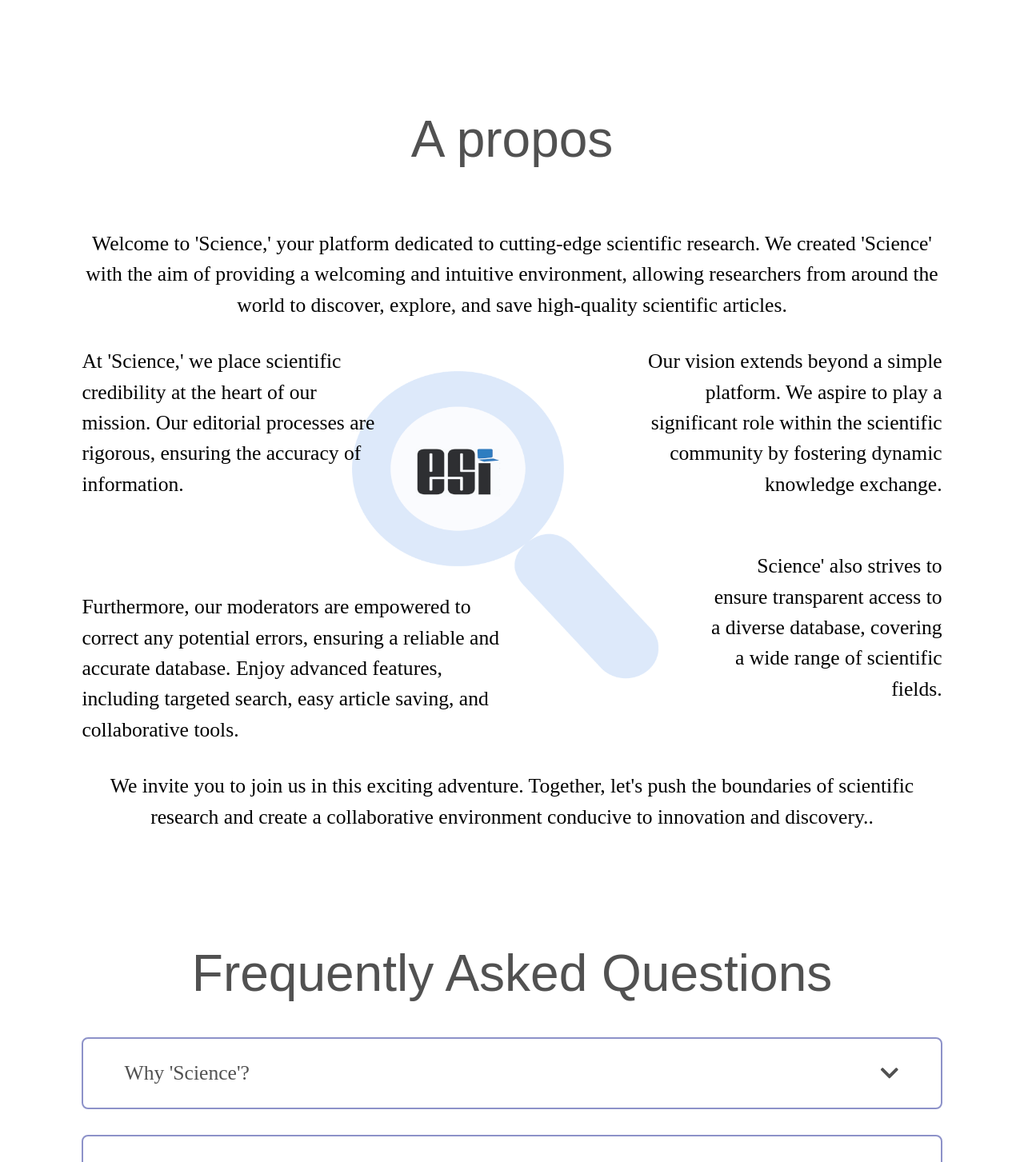
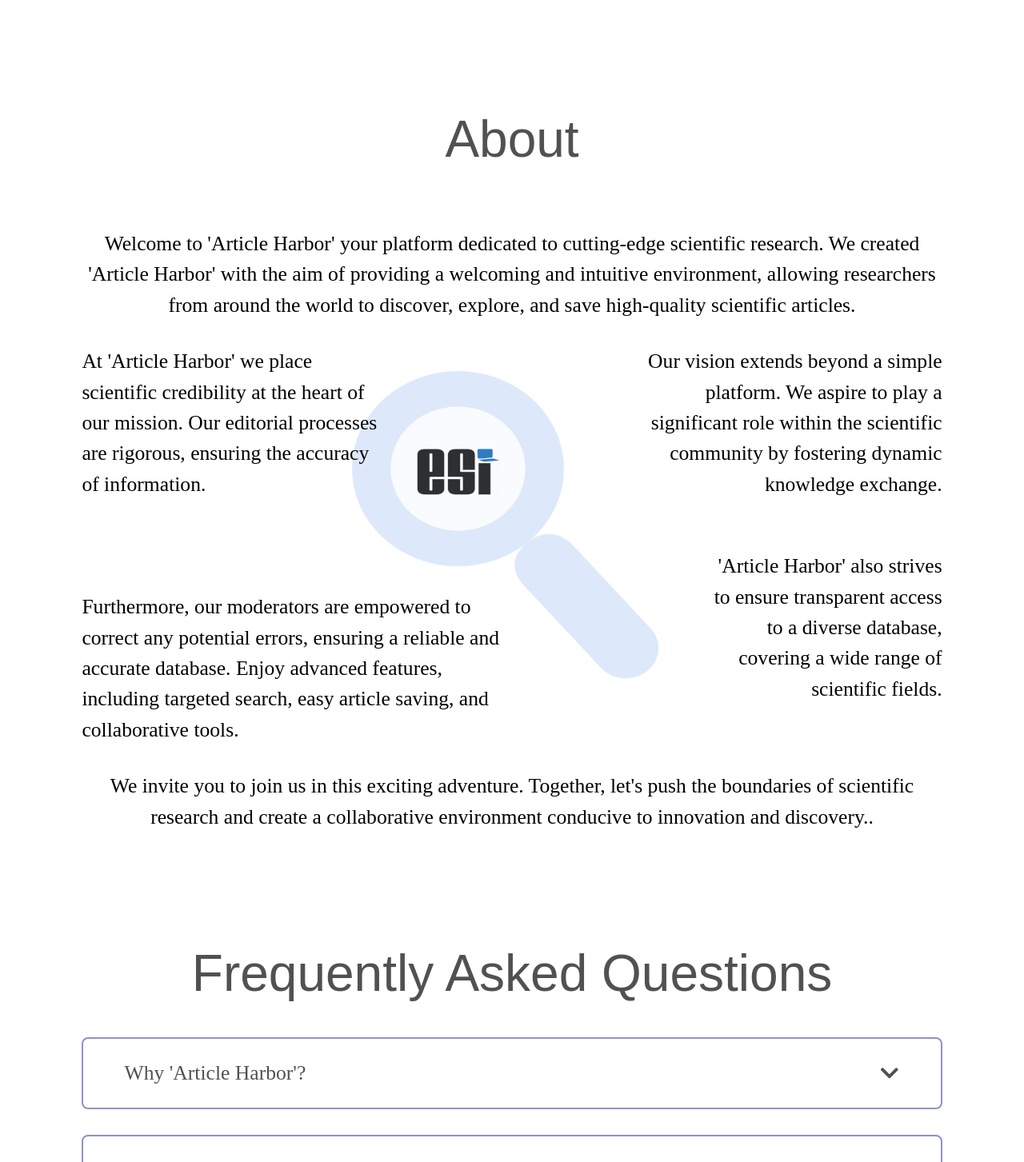
Before and after one commit to CS-ISE-Project/front-end, a React app: page / in a window 1280 px wide. Shown: the part 968-2421 px from the top of the page at 80% size. Built offline with nearby package versions, Linux system fonts and the light colour scheme.

Commit message:
change Science to Article Harbor

```diff
--- a/src/Components/Pages/Home/About.js
+++ b/src/Components/Pages/Home/About.js
@@ -2,13 +2,13 @@ function About() {
   return (
     <div>
       <h1 className="font-regular text-Typo font-Natasha md:text-[4rem] text-[2rem] text-center mb-[5vw]">
-        A propos
+      About
       </h1>
       <div className="flex w-full px-[8vw] flex-col gap-8 max-md:text-center lg:text-[1.6rem] md:text-[1.4rem] text-[1.1rem] font-Gilroy text-[Typo] md:bg-About-image  lg:bg-[length:50vh_50vh] md:bg-[length:38vh_38vh] bg-no-repeat md:bg-center">
         <div>
           <p className="text-center">
-          Welcome to 'Science,' your platform dedicated to cutting-edge scientific research.
-           We created 'Science' with the aim of providing a welcoming and intuitive environment,
+          Welcome to 'Article Harbor' your platform dedicated to cutting-edge scientific research.
+           We created 'Article Harbor' with the aim of providing a welcoming and intuitive environment,
             allowing researchers from around the world to discover, explore, and save high-quality scientific articles.
           </p>
         </div>
@@ -16,7 +16,7 @@ function About() {
         <div className="flex flex-col md:flex-row md:gap-[12vw]">
           <div className="flex flex-col md:gap-[25vh] lg:gap-[9vw] xl:gap-[8vw] text-center md:text-left">
             <p className="lg:pr-[12vw]">
-            At 'Science,' we place scientific credibility at the heart of our mission. Our editorial processes are
+            At 'Article Harbor' we place scientific credibility at the heart of our mission. Our editorial processes are
             rigorous, ensuring the accuracy of information.
             </p>
             <p>
@@ -32,7 +32,7 @@ function About() {
             community by fostering dynamic knowledge exchange.
             </p>
             <p className="xl:pl-[5vw] lg:pl-[7vw] md:pl-[10vw]">
-            Science' also strives to ensure transparent access to a diverse database,
+            'Article Harbor' also strives to ensure transparent access to a diverse database,
             covering a wide range of scientific fields.
             </p>
           </div>
--- a/src/Components/Pages/Home/FAQ.js
+++ b/src/Components/Pages/Home/FAQ.js
@@ -30,9 +30,9 @@ function FAQElement(props) {
 const faqs = [
   {
     id: 1,
-    question: "Why 'Science'?",
+    question: "Why 'Article Harbor'?",
     answer:
-      "Science' offers a user-friendly interface for in-depth research on scientific articles. Explore high-quality content and conduct targeted searches.",
+      "Article Harbor' offers a user-friendly interface for in-depth research on scientific articles. Explore high-quality content and conduct targeted searches.",
   },
   {
     id: 2,
@@ -48,9 +48,9 @@ const faqs = [
   },
   {
     id: 4,
-    question: "Does 'Science' respect scientific credibility?",
+    question: "Does 'Article Harbor' respect scientific credibility?",
     answer:
-      "Absolutely, 'Science' is committed to maintaining the highest scientific credibility. We ensure that the articles featured on the platform come from reliable sources and adhere to academic standards. Additionally, moderators have the ability to correct any potential errors to ensure the quality and reliability of the content.",
+      "Absolutely, 'Article Harbor' is committed to maintaining the highest scientific credibility. We ensure that the articles featured on the platform come from reliable sources and adhere to academic standards. Additionally, moderators have the ability to correct any potential errors to ensure the quality and reliability of the content.",
   },
 ];
 
```
